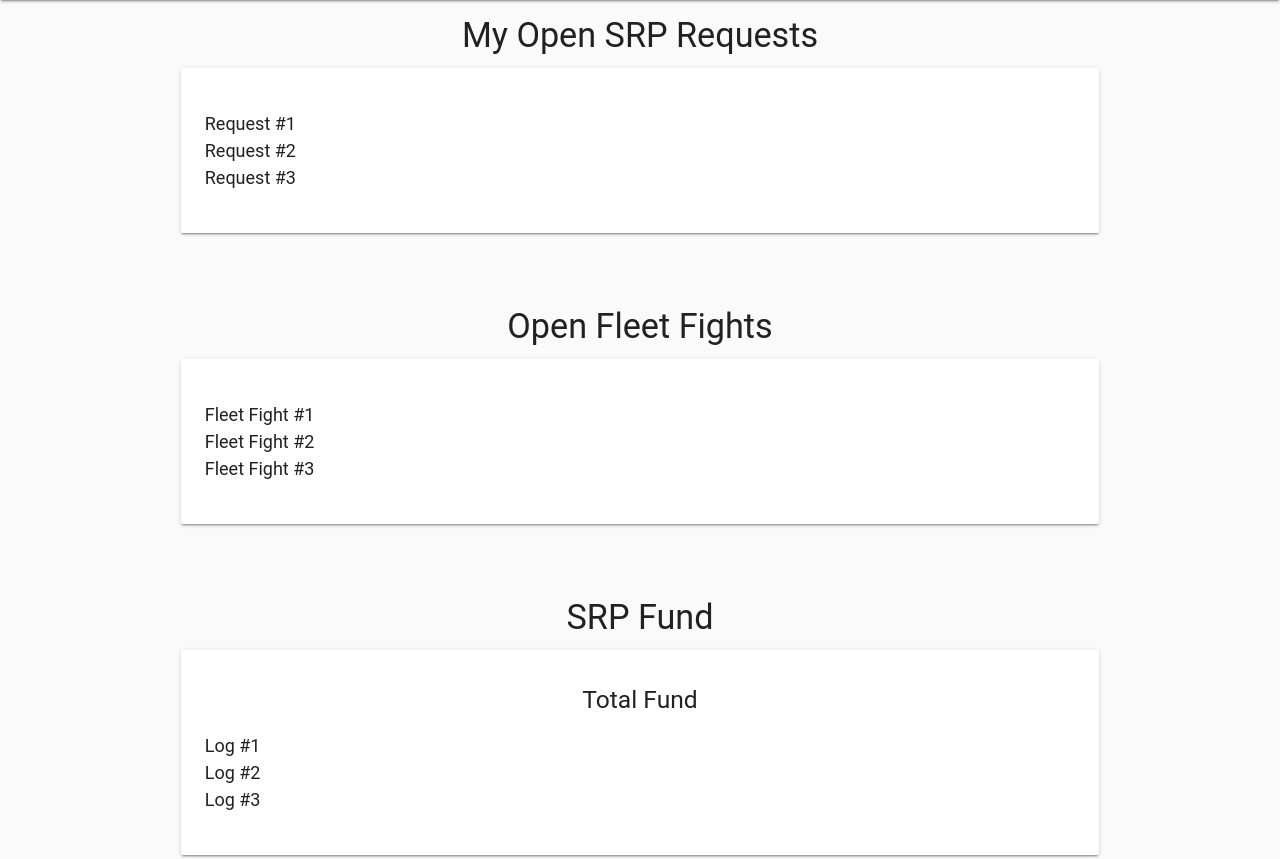
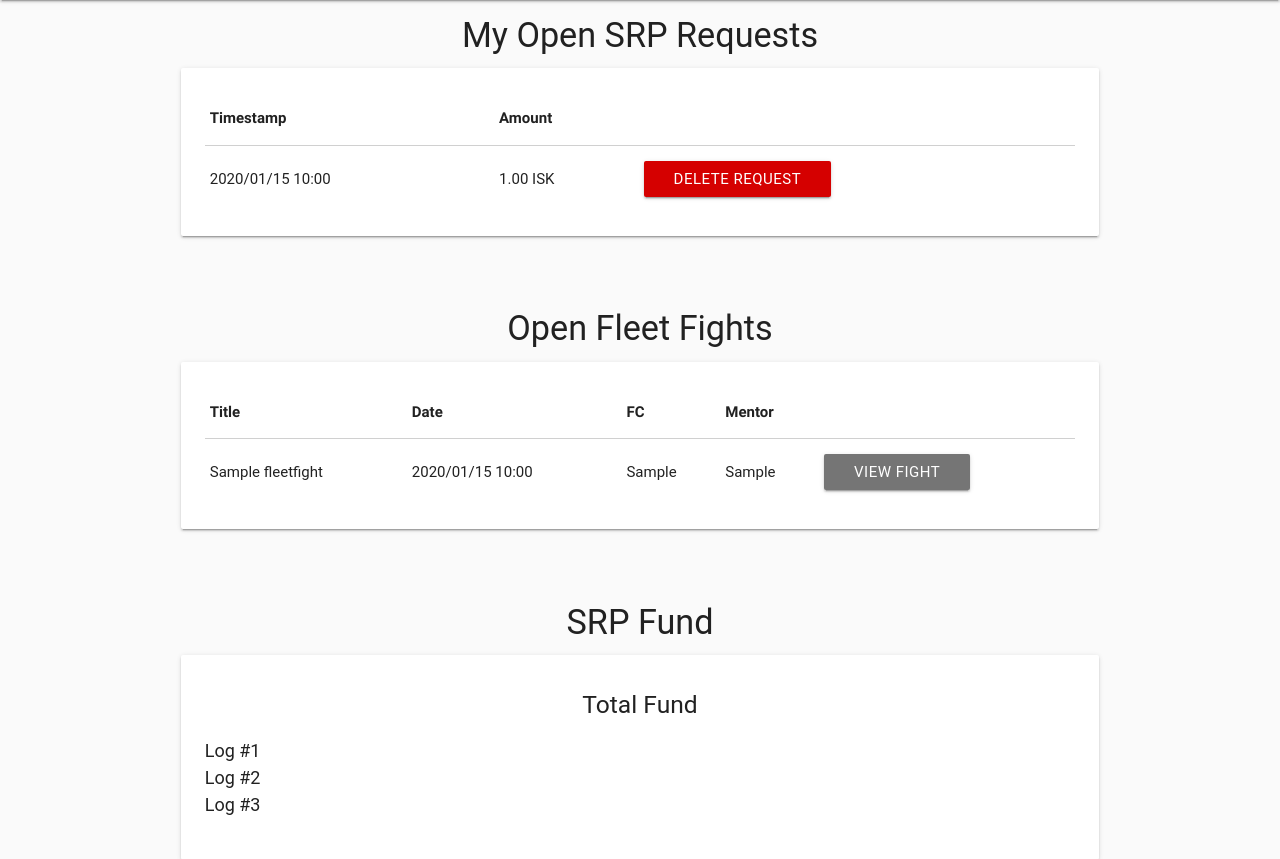
Before and after one commit to WizBoom/Eve-SRP-Manager, a Flask app: template templates/index.html in a window 1280 px wide. Shown: the part 64-923 px from the top of the page. Run offline with Flask 2, Linux system fonts and the light colour scheme; the template is opened without the code that fills it: values that come from a table or form of the project are taken from there, others are empty; a user stored in the database is signed in; tables that the repository leaves empty hold one stand-in row (values such as "Sample post"); parts of the project's set-up code (start-up, migrations or seed data) failed here and were passed over; some libraries are stand-ins or nearby versions; some web fonts are replaced.

Commit message:
Added more of the basic setup

```diff
--- a/app.py
+++ b/app.py
@@ -2,7 +2,8 @@ import logging
 import json
 import os
 import sys
-from datetime import datetime
+from datetime import datetime, timedelta
+import time
 from flask import Flask, flash, redirect, render_template, request, url_for,session
 from flask_login import LoginManager, login_user, logout_user, current_user, login_required
 from flask_sqlalchemy import SQLAlchemy
@@ -10,7 +11,7 @@ from preston.esi import Preston
 import praw
 import re
 import requests
-
+import asyncio
 
 # config setup
 with open('config.json') as f:
@@ -66,7 +67,10 @@ def load_user(user_id):
 
 @app.route('/')
 def index():
-	return render_template('index.html',url=preston.get_authorize_url())
+	date = datetime.utcnow() - timedelta(days=config['OPEN_DAYS'])
+	fights = FleetFight.query.filter(FleetFight.timestamp >= date).all()
+	requests = SRPRequest.query.filter(SRPRequest.approved is None or (SRPRequest.paid == False and SRPRequest.approved == True)).order_by(SRPRequest.timestamp.asc()).all()
+	return render_template('index.html',url=preston.get_authorize_url(), fights=fights, requests=requests)
 
 @app.route('/eve/callback')
 def eve_oauth_callback():
@@ -120,8 +124,9 @@ def new_fight():
 			submission = None
 			try:
 				redditTitle = request.form['title'] + " - " + request.form['date']
-				redditContent = "CONTENT TEST"
-				submission = subreddit.submit(redditTitle,redditContent)
+
+				submission = subreddit.submit(redditTitle,selftext="")
+				submission.mod.flair(config['FLAIR_TEXT'],config['FLAIR_CSS'])
 			except praw.exceptions.APIException as e:
 					app.logger.error(str(e))
 					flash("We've hit the Reddit post ratelimit! Try again in 10 minutes.",'error')
@@ -138,7 +143,17 @@ def new_fight():
 			fight = FleetFight(date,request.form['title'],request.form['FC'],current_user.character_name, url)
 			db.session.add(fight)
 			db.session.commit()
-			app.logger.info("Created " + str(fight))
+			app.logger.info(current_user.character_name +" created fight in the database:" + str(fight))
+			redditContent = """
+**Date:** {}\n
+**FC:** {}\n
+**Mentor:** {}\n
+[SRP Link]({})\n
+
+*If you lost a ship during this fight, apply on the SRP link. If you'd like a bigger percentage, provide a link to your reddit comment made in this thread*
+				""".format(fight.date.strftime('%Y/%m/%d %H:%M'),fight.fc,fight.mentor,config['BASE_URL'] +"/view_fight/" + str(fight.id))
+			submission.edit(redditContent)
+
 			return redirect(url_for('view_fight', id=fight.id))
 
 		data = Character.query.order_by(Character.character_name.asc()).all()
@@ -150,6 +165,10 @@ def new_fight():
 @login_required
 def view_fight(id):
 	fight = FleetFight.query.filter_by(id=id).first()
+	if fight is None:
+		flash("Fight with id {} does not exist!".format(str(id)),'error')
+		return redirect(url_for('index'))
+
 	if request.method == 'POST':
 		if 'type' in request.form:
 			if request.form['type'] == 'fc':
@@ -251,8 +270,8 @@ def view_fight(id):
 					return redirect(url_for('view_fight', id=id))
 
 				#Check if user is user on lossmail
-				if current_user.character_name != data[0]['victim']['characterName']:
-					flash("Zkillboard loss provided isn't the logged in character {}, but is from character {}!".format(current_user.character_name,data[0]['victim']['characterName']),'error')
+				if current_user.character_id != data[0]['victim']['character_id']:
+					flash("Zkillboard loss provided isn't the logged in character {}, but is from character {}!".format(current_user.character_id,data[0]['victim']['character_id']),'error')
 					return redirect(url_for('view_fight', id=id))
 
 				#Calculate payout
@@ -270,13 +289,67 @@ def view_fight(id):
 			# Look for specific request
 			srpRequest = SRPRequest.query.filter_by(id=int(request.form['accepted'])).first()
 			srpRequest.approved = True
+			srpRequest.rejectionReason = ""
 			db.session.commit()
 		elif 'rejected' in request.form:
 			# Look for specific request
-			srpRequest = SRPRequest.query.filter_by(id=int(request.form['accepted'])).first()
+			srpRequest = SRPRequest.query.filter_by(id=int(request.form['rejected'])).first()
+			if srpRequest is None:
+				flash("There is no SRP Request with that ID",'error')
+				return render_template('view_fight.html',fight=fight)
 			srpRequest.approved = False
+			srpRequest.rejectionReason = request.form['rejReason']
 			db.session.commit()
 	return render_template('view_fight.html',fight=fight)
+
+
+@app.route('/remove_fight/<int:id>')
+@login_required
+def remove_fight(id):
+	fight = FleetFight.query.filter(FleetFight.id == id).first()
+	if fight is None:
+		flash("Fight with id {} does not exist!".format(str(id)),'error')
+		return redirect(url_for('index'))
+
+	if ("Mentor" in session['roles'] and current_user.character_name == fight.mentor) or "Director" in session['roles'] or "Admin" in session['roles']:
+		app.logger.info("{} is deleting fight {}".format(current_user.character_name, fight.title))
+
+		#Remove reddit post
+		app.logger.info("Removing reddit post with link {}.".format(fight.redditLink))
+		reddit.submission(url=fight.redditLink).delete()
+
+		#Removing database entry
+		app.logger.info("{} removed fight ({}) out of the database with timestamp {}".format(current_user.character_name,fight.title, fight.timestamp))
+		db.session.delete(fight)
+		db.session.commit()
+
+		flash("Removed {} and it's reddit thread".format(fight.title),'success')
+	else:
+		app.logger.error("{} tried to remove a fight {}".format(current_user.character_name,fight.title))
+		flash("Cannot delete the fight",'error')
+
+	return redirect(url_for('index'))
+
+@app.route('/remove_request/<int:id>')
+@login_required
+def remove_request(id):
+	request = SRPRequest.query.filter(SRPRequest.id == id).first()
+	fight = FleetFight.query.filter(FleetFight.id == request.fightId).first()
+	if request is None or fight is None:
+		flash("Request with id {} does not exist!".format(str(id)),'error')
+		return redirect(url_for('index'))
+
+	#Only be able to remove the request if you're the creator of the fight, the creator of the request, admin or director
+	if current_user.character_name == request.characterName or current_user.character_name == fight.mentor or "Director" in session['roles'] or "Admin" in session['roles']:
+		db.session.delete(request)
+		db.session.commit()
+		flash("Succesfully removed request",'success')
+		app.logger.info("{} removed SRP request: {}".format(current_user.character_name, request))
+	else:
+		flash("Can't do that booboo",'error')
+
+	return redirect(url_for('index'))
+
 
 @app.route('/dancefloor/')
 def dancefloor():
@@ -288,16 +361,12 @@ def dancefloor():
 	role1 = Role('Mentor')
 	role2 = Role('Admin')
 	role3 = Role('Director')
-	fight1 = FleetFight(datetime.utcnow(),"Fight 1","Alex Kommorov","Alex Kommorov")
-	fight2 = FleetFight(datetime.utcnow(),"Fight 2","Bishop 5","Alex Kommorov")
 	db.session.add(char1)
 	db.session.add(char2)
 	db.session.add(char3)
 	db.session.add(role1)
 	db.session.add(role2)
 	db.session.add(role3)
-	db.session.add(fight1)
-	db.session.add(fight2)
 	db.session.commit()
 	char1.roles.append(role1)
 	char1.roles.append(role2)
@@ -306,14 +375,27 @@ def dancefloor():
 	db.session.commit()
 	return redirect(url_for('index'))
 
-@app.route('/sand/')
-def sand():
-	char = Character.query.filter(Character.id == 1).first()
-	db.session.delete(char)
-	fight = FleetFight.query.filter(FleetFight.id == 1).first()
-	db.session.delete(fight)
-	db.session.commit()
-	return redirect(url_for('index'))
+@asyncio.coroutine
+def corp_update_task():
+	while True:
+		corp_update()
+		yield from asyncio.sleep(config['CORP_UPDATE_TIME'])
+
+def corp_update():
+	#Get all corp members
+	allianceRequest = requests.get("https://esi.tech.ccp.is/latest/corporations/98134538/members/?datasource=tranquility&token=IA1WFvXN2KxYmawsSdshnYGnDK80IoIbDVMYulC607rvJusPfZxCSzEbw1sFpDSMiGYJ5V7DZXn3vcVM3nLx8Q2", headers={
+		'User-Agent': 'Maintainer: '+ config['MAINTAINER']
+		})
+	print(allianceRequest.json())
+
+
+task = asyncio.Task(corp_update_task())
+loop = asyncio.get_event_loop()
+
+try:
+    loop.run_until_complete(task)
+except Exception as e:
+    app.logger.error("Error in loop: {}".format(str(e)))
 
 #Run app
 if __name__ == '__main__':
--- a/templates/index.html
+++ b/templates/index.html
@@ -7,11 +7,30 @@
 						<h4>My Open SRP Requests</h4>
 					</div>
 					<div class="card-panel">
-		  				<p>
-		  					Request #1<br>
-		  					Request #2<br>
-		  					Request #3
-		  				</p>
+						{% if requests %}
+							<table>
+								<thead>
+									<tr>
+										<th>Timestamp</th>
+										<th>Amount</th>
+										<th></th>
+									</tr>
+								</thead>
+								<tbody>
+									{% for request in requests %}
+									<tr>
+										<td>{{ request.timestamp.strftime('%Y/%m/%d %H:%M') }}</td>
+										<td>{{ '{0:,.2f}'.format(request.payout) }} ISK</td>
+										<td>
+											<a class="waves-effect waves-light btn red accent-4" href="{{url_for('remove_request', id=request.id)}}" onclick="showModal(this, 'md1'); return false;">Delete request</a>
+										</td>
+									</tr>
+									{% endfor %}
+								</tbody>
+							</table>
+						{% else %}
+							<p>No Open / Unpaid SRP Requests</p>
+						{% endif %}
 					</div>
 				</div>
 				<br>
@@ -20,11 +39,38 @@
 						<h4>Open Fleet Fights</h4>
 					</div>
 					<div class="card-panel">
-		  				<p>
-		  					Fleet Fight #1<br>
-		  					Fleet Fight #2<br>
-		  					Fleet Fight #3
-		  				</p>
+						{% if fights %}
+							<table>
+								<thead>
+									<tr>
+										<th>Title</th>
+										<th>Date</th>
+										<th>FC</th>
+										<th>Mentor</th>
+										<th></th>
+									</tr>
+								</thead>
+								<tbody>
+									{% for fight in fights %}
+									<tr>
+										<td>{{ fight.title }}</td>
+										<td>{{ fight.date.strftime('%Y/%m/%d %H:%M') }}</td>
+										<td>{{ fight.fc }}</td>
+										<td>{{ fight.mentor }}</td>
+										<td>
+											<a href="/view_fight/{{ fight.id }}"
+                          							class="btn waves-effect waves-light btn-small grey darken-1"
+                          							target="_blank">
+                          							View Fight
+                        							</a>
+										</td>
+									</tr>
+									{% endfor %}
+								</tbody>
+							</table>
+						{% else %}
+							<p>No Open Fights</p>
+						{% endif %}
 					</div>
 				</div>
 				<br>
@@ -60,4 +106,21 @@
   			<a href="{{ url }}"><img src="https://i.imgur.com/qNdhCs4.png" alt="Click here to log in"></a>
 		</div>
 	{% endif %}
+	 <div id="md1" class="modal">
+		<div class="modal-content">
+			<h4>Deleting SRP request</h4>
+			<p>Are you sure you wish to proceed?</p>
+		</div>
+		<div class="modal-footer">
+			<a href="#" class="waves-effect waves-red btn-flat" onclick="$('#md1').closeModal(); return false;">Cancel</a>
+			<a href="#" class="waves-effect waves-green btn-flat" id="md1_YesBtn">Yes</a>
+		</div>
+	</div>
+
+	<script>
+		function showModal(but, modal){
+			$('#' + modal).openModal();
+			$('#' + modal + '_YesBtn').click(function(){ $('#' + modal).closeModal(); document.location = but.href; });
+		}
+	</script>
 {% endblock %}
```
Also changed, not shown: create_database.py (added, +9 -0 lines), templates/view_fight.html (+107 -8 lines).
